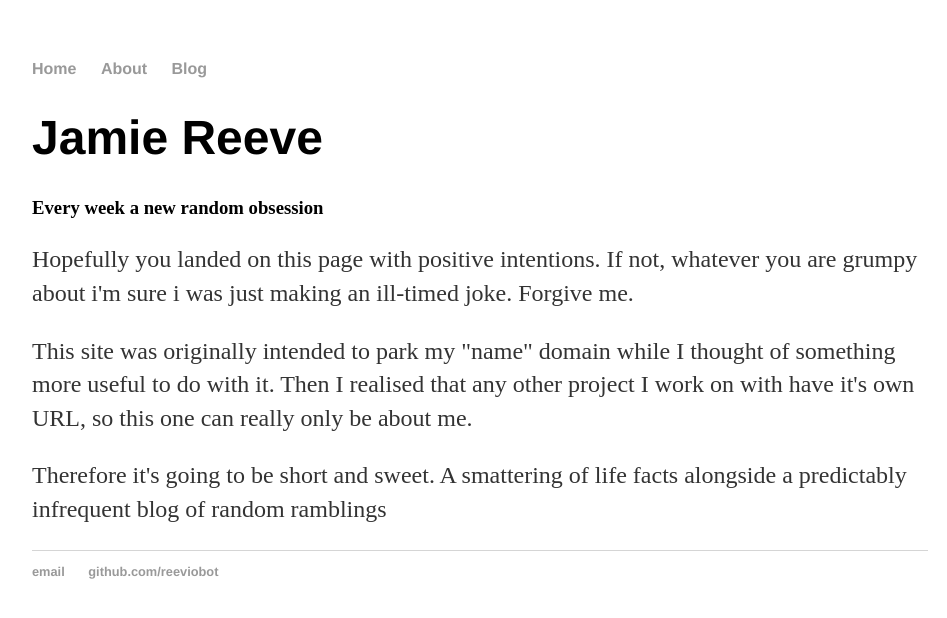
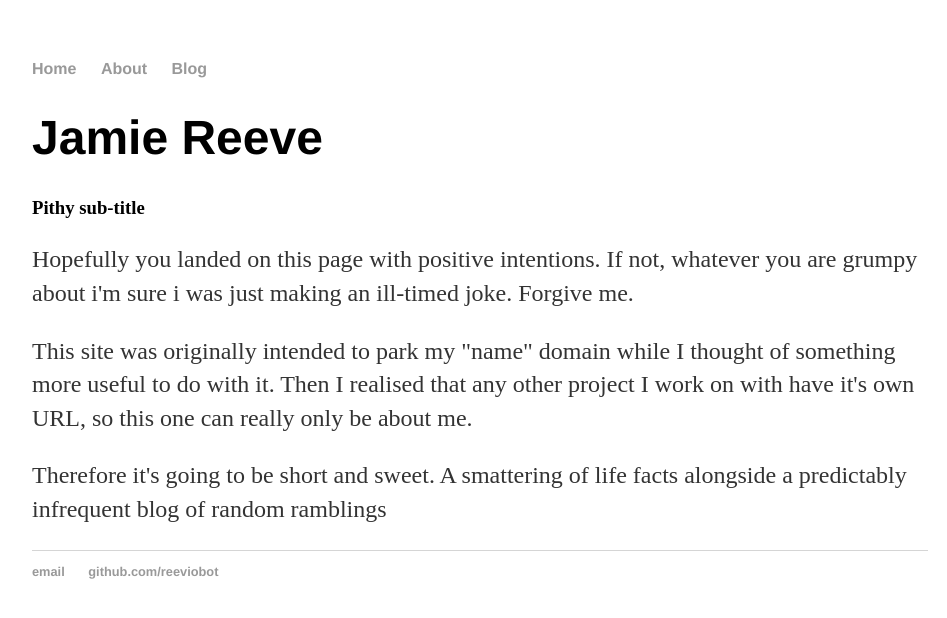
Before and after one commit to reeviobot/reeviobot.github.io, a Jekyll site: the page built from index.html, in a window 1280 px wide. Shown: the top 618 px of the page, without its empty margins (160-1107 px from the left). Built offline with Jekyll 4.4.1, drawn with Linux system fonts in a browser that asks for light colours.

Commit message:
Update from Forestry.io - index.html

```diff
--- a/index.html
+++ b/index.html
@@ -1,10 +1,10 @@
 ---
+title: Jamie Reeve | Home
 layout: default
-title: Jamie Reeve | Home
 ---
 <div class="blurb">
 	<h1>Jamie Reeve</h1>
-	<h3>Every week a new random obsession</h3>
+	<h3>Pithy sub-title</h3>
 	<p>Hopefully you landed on this page with positive intentions. If not, whatever you are grumpy about i'm sure i was just making an ill-timed joke. Forgive me.</p>
 
 	<p>This site was originally intended to park my "name" domain while I thought of something more useful to do with it. Then I realised that any other project I work on with have it's own URL, so this one can really only be about me.</p>
```
